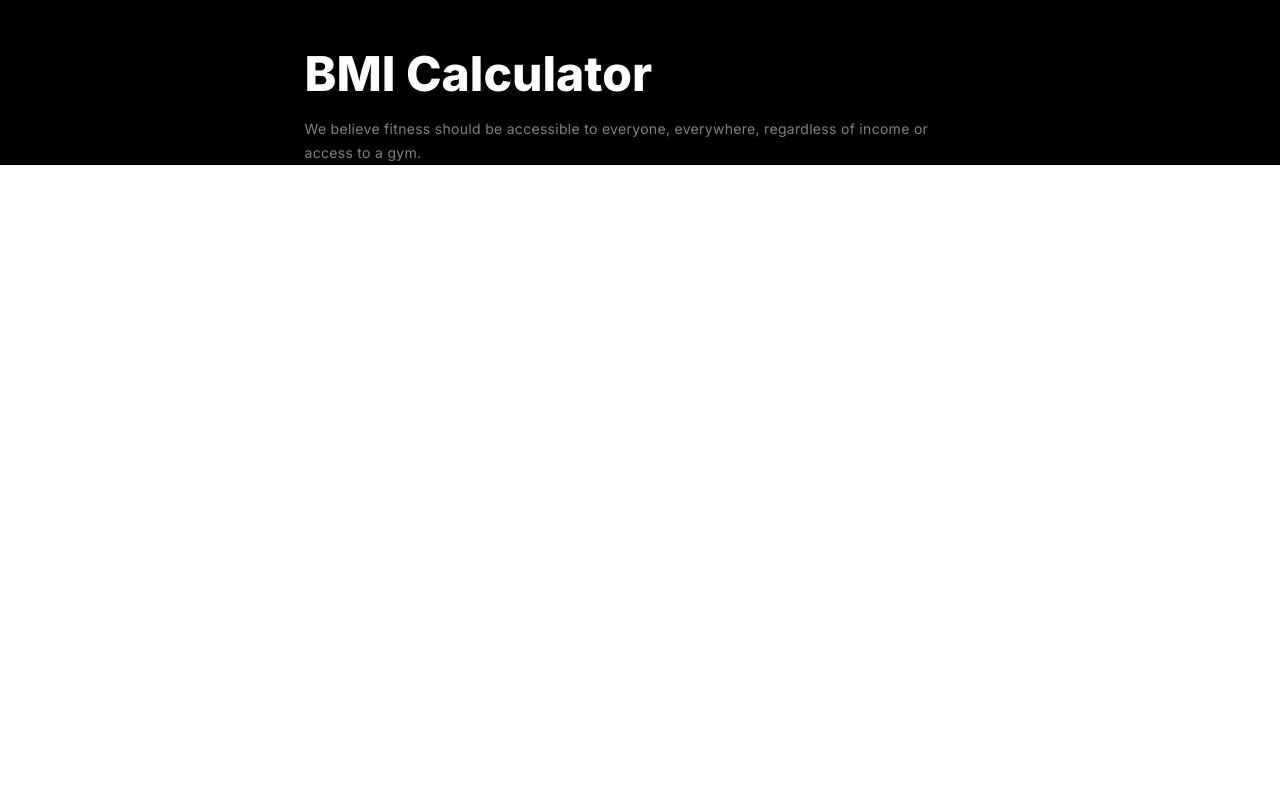
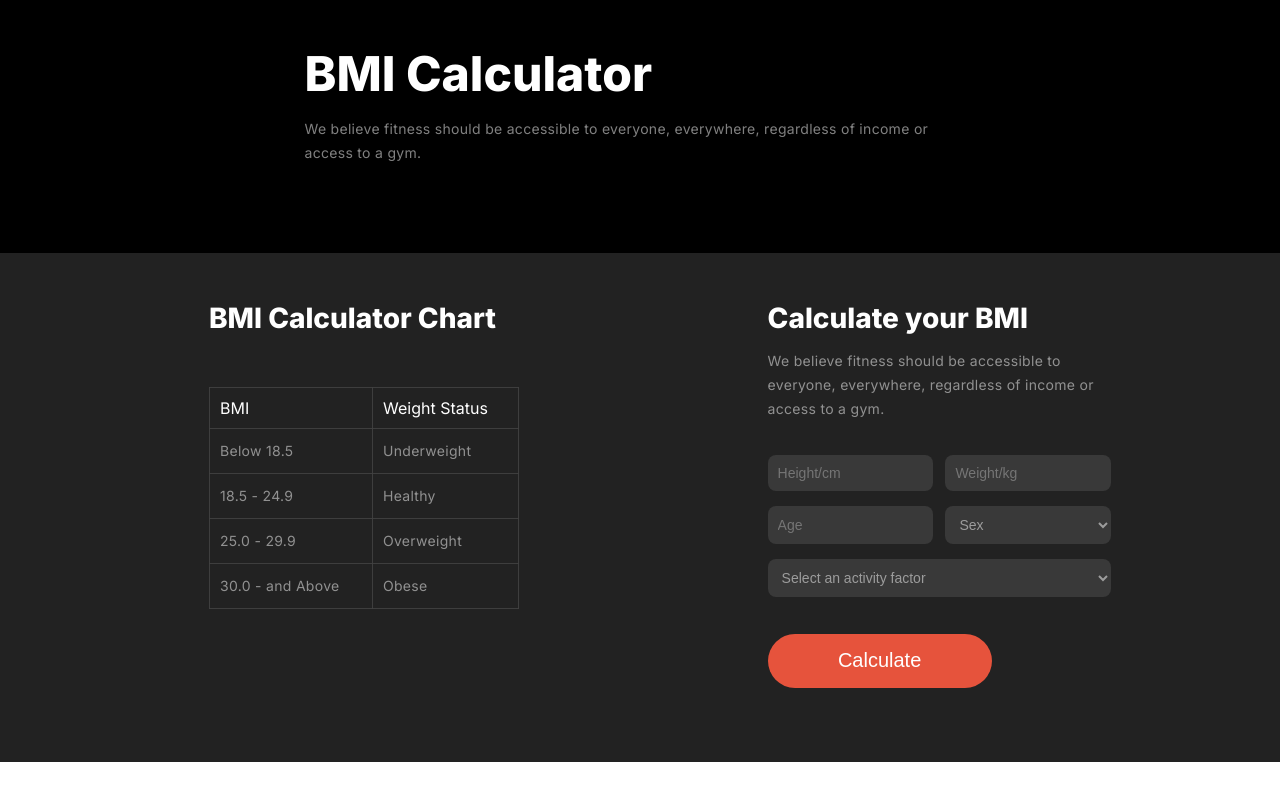
Before and after one commit to md-sh-shuvo/assignment-2, a plain HTML site: page index.html in a window 1280 px wide. Shown: the part 2624-3424 px from the top of the page. Before the commit the page ends 2877 px from the top, so only its background shows below. Drawn offline with Linux system fonts and the light colour scheme; a web font is replaced by a local one.

Commit message:
added section-5

```diff
--- a/index.html
+++ b/index.html
@@ -114,9 +114,69 @@
             </div>
         </section>
         <section class="section-4">
-            <div class="bmi-calculator">
+            <div class="bmi-calculator-title">
                 <h1 class="section-4-title inter-normal">BMI Calculator</h1>
                 <p class="section-4-description inter-normal">We believe fitness should be accessible to everyone, everywhere, regardless of income or access to a gym.</p>
+            </div>
+        </section>
+        <section class="section-5">
+            <div class="bmi-container">
+                <div class="bmi-chart inter-normal">
+                    <h1>BMI Calculator Chart</h1>
+                    <table class="bmi-chart-table">
+                        <thead>
+                            <tr>
+                                <th>BMI</th>
+                                <th>Weight Status</th>
+                            </tr>
+                        </thead>
+                        <tbody>
+                            <tr>
+                                <td>Below 18.5</td>
+                                <td>Underweight</td>
+                            </tr>
+                            <tr>
+                                <td>18.5 - 24.9</td>
+                                <td>Healthy</td>
+                            </tr>
+                            <tr>
+                                <td>25.0 - 29.9</td>
+                                <td>Overweight</td>
+                            </tr>
+                            <tr>
+                                <td>30.0 - and Above</td>
+                                <td>Obese</td>
+                            </tr>
+                        </tbody>
+                    </table>
+                </div>
+
+                <div class="bmi-calculator inter-normal">
+                    <h1>Calculate your BMI</h1>
+                    <p class="bmi-calculator-p">We believe fitness should be accessible to everyone, everywhere, regardless of income or access to a gym.</p>
+
+                    <form class="bmi-calculator-form">
+                        <div class="input-group">
+                            <input type="text" placeholder="Height/cm">
+                            <input type="text" placeholder="Weight/kg">
+                        </div>
+                        <div class="input-group">
+                            <input type="text" placeholder="Age">
+                            <select>
+                                <option value="">Sex</option>
+                                <option value="male">Male</option>
+                                <option value="female">Female</option>
+                            </select>
+                        </div>
+                        <select>
+                            <option value="">Select an activity factor</option>
+                            <option value="low">Low</option>
+                            <option value="moderate">Moderate</option>
+                            <option value="high">High</option>
+                        </select>
+                        <button class="calculator-btn btn-primary" type="submit">Calculate</button>
+                    </form>
+                </div>
             </div>
         </section>
     </main>
--- a/styles/responsive.css
+++ b/styles/responsive.css
@@ -108,6 +108,22 @@
     .bmi-calculator{
         width: 595px;
         margin: 72px 90px 46px 29px;
+    }
+
+    /* section-5 */
+    .bmi-container{
+        flex-direction: column;
+        align-items: start;
+        gap: 62px;
+        margin: 52px auto;
+    }
+    .bmi-chart{
+        height: 350px;
+        margin-left: 0;
+    }
+    .bmi-calculator{
+        margin-top: 0;
+        margin-left: 0;
     }
 }
 
@@ -295,8 +311,19 @@
         height: 127px;
     }
     /* section-4 */
-    .bmi-calculator{
+    .bmi-calculator-title{
         width: 353px;
         margin: 30px 20px;
     }
+
+    /* section-5 */
+    .bmi-container{
+        flex-direction: column;
+        align-items: start;
+        gap: 42px;
+        margin: 52px auto;
+    }
+    .bmi-chart{
+        height: 320px;
+    }
 }
--- a/styles/style.css
+++ b/styles/style.css
@@ -308,7 +308,7 @@ main{
     font-size: 3rem;
     margin-bottom: 14px;
 }
-.run-description, .section-3-description, .section-4-description{
+.run-description, .section-3-description, .section-4-description, .bmi-calculator-p, .bmi-chart-table td{
 
     font-weight: normal;
     font-size: 0.875rem;
@@ -441,7 +441,84 @@ main{
 }
 
 /* section-4 */
-.bmi-calculator{
+.bmi-calculator-title{
     width: 671px;
     margin: 88px auto;
 }
+
+/* section-5 */
+.section-5{
+    max-width: 100vw;
+    background-color: rgba(34, 34, 34, 1);
+    margin: 88px auto;
+}
+.bmi-container {
+    width: calc(((1060/1440)*100%));
+    border-radius: 10px;
+    display: flex;
+    justify-content: space-between;
+    gap: 175px;
+    margin: 52px 189px;
+
+}
+
+.bmi-chart,
+.bmi-calculator {
+    width: 100%;
+    border-radius: 8px;
+    padding: 20px;
+}
+
+.bmi-chart h1,
+.bmi-calculator h1 {
+    font-weight: 800;
+    font-size: 1.75rem;
+    margin-top: 28px;
+    margin-bottom: 14px;
+}
+
+.bmi-chart-table {
+    width: 310px;
+    height: 216px;
+    border-collapse: collapse;
+    margin-top: 52px;
+    margin-bottom: 133px;
+
+}
+.bmi-chart th{
+    font-weight: 400;
+    font-size: 1rem;
+}
+.bmi-chart th,
+.bmi-chart td {
+    padding: 10px;
+    border: 1px solid rgba(66, 66, 66, 0.881);
+    text-align: left;
+}
+.bmi-calculator-form {
+    display: flex;
+    flex-direction: column;
+    gap: 15px;
+}
+
+.input-group {
+    display: flex;
+    gap: 12px;
+}
+
+input[type="text"], select {
+    padding: 10px;
+    background-color: rgba(255, 255, 255, 0.1);
+    border: none;
+    border-radius: 8px;
+    color: rgba(255, 255, 255, 0.5);
+    width: 100%;
+    font-size: 0.875rem;
+}
+select option {
+    color: black;
+    background-color: rgba(230, 83, 60, 1);
+}
+.calculator-btn{
+    margin-top: 22px;
+}
```
